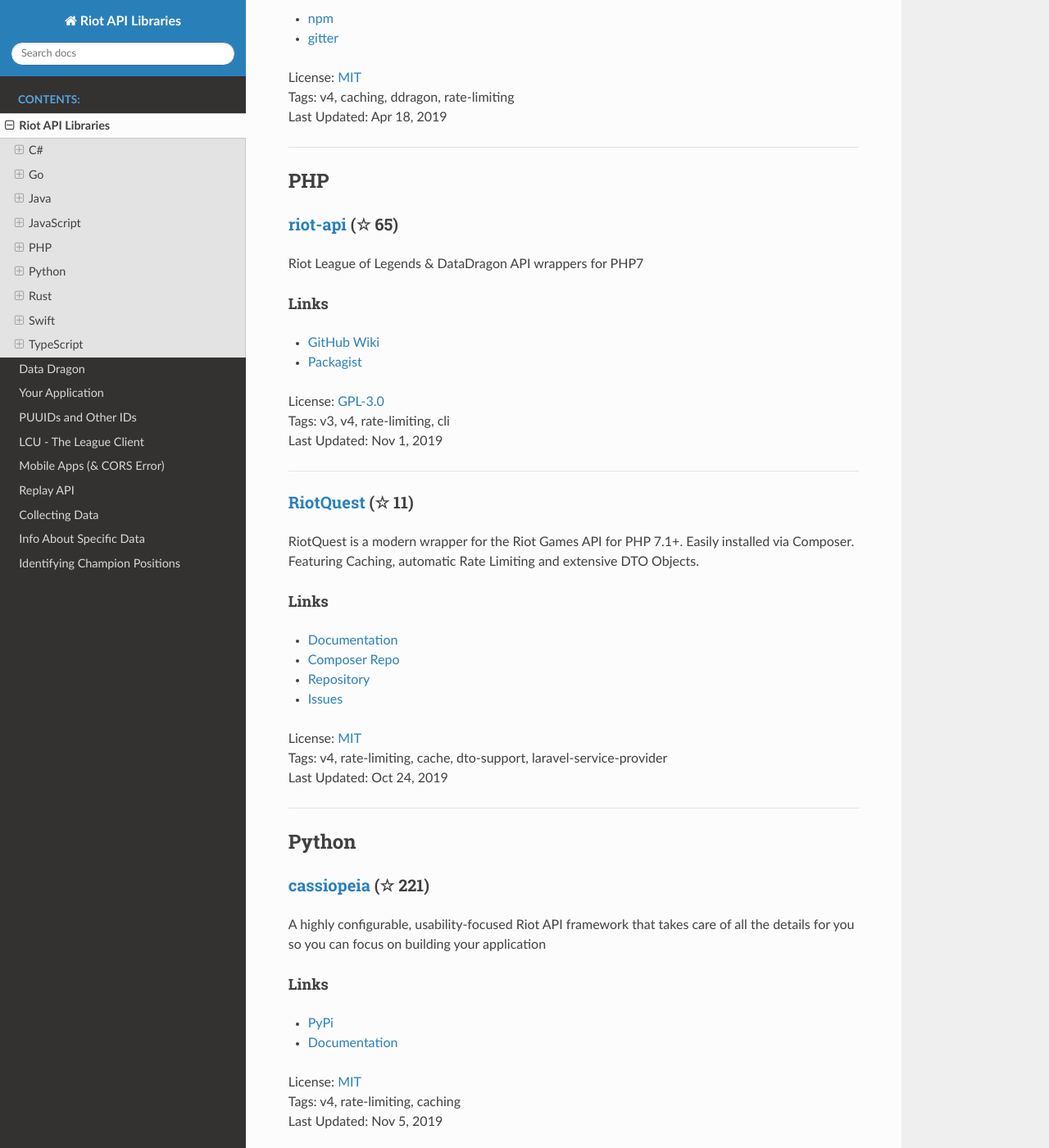
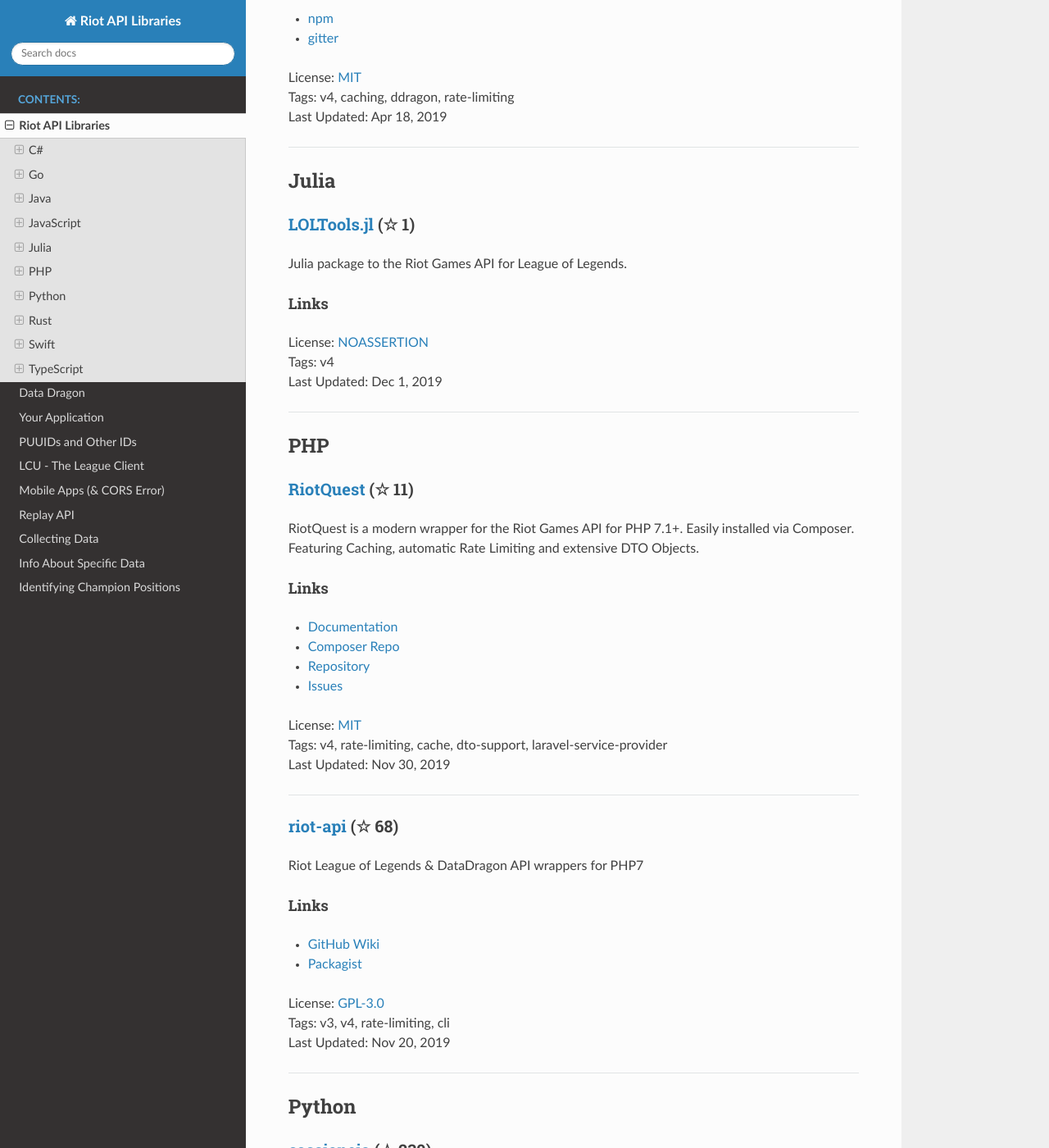
Before and after one commit to WxWatch/riot-api-libraries, a Sphinx documentation site: the page built from docs/libraries.rst, in a window 1280 px wide and 1400 px high, scrolled down 4152 px. Shown: the whole window at 82% size. Built offline with Sphinx 7.4.7 and the Read the Docs theme 2.0.0, drawn with Linux system fonts in a browser that asks for light colours; pages that are not in the unit, such as notebooks, are missing from menus; some of the changed text lies outside the part shown.

```diff
--- a/docs/libraries.rst
+++ b/docs/libraries.rst
@@ -15,11 +15,11 @@ Links
 - `NuGet <https://www.nuget.org/packages/MingweiSamuel.Camille/>`_
 | License: `LGPL-3.0 <http://choosealicense.com/licenses/lgpl-3.0>`_
 | Tags: v3, v4, rate-limiting
-| Last Updated: Nov 6, 2019
+| Last Updated: Nov 30, 2019
 
 -----------------
 
-`RiotSharp <https://github.com/BenFradet/RiotSharp>`_ (☆ 192)
+`RiotSharp <https://github.com/BenFradet/RiotSharp>`_ (☆ 195)
 ~~~~~~~~~~~~~~~~~~~~~~~~~~~~~~~~~~~~~~~~~~~~~~~~~~~~~~~~~~~~~~~~~~~~~~~~~~~~~~~~~~~~~~~~~~~~~~~~~~~~
 
 RiotSharp's ASP.NET Core integration. **NOTE: NuGet releases are severely outdated, although library itself is maintained!**
@@ -29,14 +29,14 @@ Links
 
 | License: `MIT <http://choosealicense.com/licenses/mit>`_
 | Tags: v4, rate-limiting, asp-net-core
-| Last Updated: Oct 17, 2019
+| Last Updated: Nov 27, 2019
 
 -----------------
 
 Go
 ------------------------------------------
 
-`golio <https://github.com/KnutZuidema/golio>`_ (☆ 2)
+`golio <https://github.com/KnutZuidema/golio>`_ (☆ 4)
 ~~~~~~~~~~~~~~~~~~~~~~~~~~~~~~~~~~~~~~~~~~~~~~~~~~~~~~~~~~~~~~~~~~~~~~~~~~~~~~~~~~~~~~~~~~~~~~~~~~~~
 
 Go wrapper around the Riot Games API and the Data Dragon Service
@@ -65,11 +65,11 @@ Links
 
 | License: `Apache-2.0 <http://choosealicense.com/licenses/apache-2.0>`_
 | Tags: v4
-| Last Updated: Nov 5, 2019
+| Last Updated: Nov 30, 2019
 
 -----------------
 
-`orianna <https://github.com/meraki-analytics/orianna>`_ (☆ 102)
+`orianna <https://github.com/meraki-analytics/orianna>`_ (☆ 104)
 ~~~~~~~~~~~~~~~~~~~~~~~~~~~~~~~~~~~~~~~~~~~~~~~~~~~~~~~~~~~~~~~~~~~~~~~~~~~~~~~~~~~~~~~~~~~~~~~~~~~~
 
 A highly configurable, usability-focused Riot API framework that takes care of all the details for you so you can focus on building your application
@@ -132,11 +132,11 @@ Links
 - `npm <https://www.npmjs.com/package/teemojs>`_
 | License: `LGPL-3.0 <http://choosealicense.com/licenses/lgpl-3.0>`_
 | Tags: v3, v4, rate-limiting
-| Last Updated: Oct 31, 2019
+| Last Updated: Nov 25, 2019
 
 -----------------
 
-`kayn <https://github.com/cnguy/kayn>`_ (☆ 95)
+`kayn <https://github.com/cnguy/kayn>`_ (☆ 98)
 ~~~~~~~~~~~~~~~~~~~~~~~~~~~~~~~~~~~~~~~~~~~~~~~~~~~~~~~~~~~~~~~~~~~~~~~~~~~~~~~~~~~~~~~~~~~~~~~~~~~~
 
 superagent-inspired Node.js lib (w/ **some** TypeScript support) for accessing Riot's League of Legend's API (discord: cnguy#3614)
@@ -199,24 +199,25 @@ Links
 
 -----------------
 
-PHP
+Julia
 ------------------------------------------
 
-`riot-api <https://github.com/dolejska-daniel/riot-api>`_ (☆ 65)
+`LOLTools.jl <https://github.com/wookay/LOLTools.jl>`_ (☆ 1)
 ~~~~~~~~~~~~~~~~~~~~~~~~~~~~~~~~~~~~~~~~~~~~~~~~~~~~~~~~~~~~~~~~~~~~~~~~~~~~~~~~~~~~~~~~~~~~~~~~~~~~
 
-Riot League of Legends & DataDragon API wrappers for PHP7
+Julia package to the Riot Games API for League of Legends.
 
 Links
 ::::::::::::::::
 
-- `GitHub Wiki <https://github.com/dolejska-daniel/riot-api/wiki>`_
-- `Packagist <https://packagist.org/packages/dolejska-daniel/riot-api>`_
-| License: `GPL-3.0 <http://choosealicense.com/licenses/gpl-3.0>`_
-| Tags: v3, v4, rate-limiting, cli
-| Last Updated: Nov 1, 2019
+| License: `NOASSERTION <http://choosealicense.com/licenses/other>`_
+| Tags: v4
+| Last Updated: Dec 1, 2019
 
 -----------------
+
+PHP
+------------------------------------------
 
 `RiotQuest <https://github.com/supergrecko/RiotQuest>`_ (☆ 11)
 ~~~~~~~~~~~~~~~~~~~~~~~~~~~~~~~~~~~~~~~~~~~~~~~~~~~~~~~~~~~~~~~~~~~~~~~~~~~~~~~~~~~~~~~~~~~~~~~~~~~~
@@ -232,14 +233,30 @@ Links
 - `Issues <https://github.com/supergrecko/RiotQuest/issues>`_
 | License: `MIT <http://choosealicense.com/licenses/mit>`_
 | Tags: v4, rate-limiting, cache, dto-support, laravel-service-provider
-| Last Updated: Oct 24, 2019
+| Last Updated: Nov 30, 2019
+
+-----------------
+
+`riot-api <https://github.com/dolejska-daniel/riot-api>`_ (☆ 68)
+~~~~~~~~~~~~~~~~~~~~~~~~~~~~~~~~~~~~~~~~~~~~~~~~~~~~~~~~~~~~~~~~~~~~~~~~~~~~~~~~~~~~~~~~~~~~~~~~~~~~
+
+Riot League of Legends & DataDragon API wrappers for PHP7
+
+Links
+::::::::::::::::
+
+- `GitHub Wiki <https://github.com/dolejska-daniel/riot-api/wiki>`_
+- `Packagist <https://packagist.org/packages/dolejska-daniel/riot-api>`_
+| License: `GPL-3.0 <http://choosealicense.com/licenses/gpl-3.0>`_
+| Tags: v3, v4, rate-limiting, cli
+| Last Updated: Nov 20, 2019
 
 -----------------
 
 Python
 ------------------------------------------
 
-`cassiopeia <https://github.com/meraki-analytics/cassiopeia>`_ (☆ 221)
+`cassiopeia <https://github.com/meraki-analytics/cassiopeia>`_ (☆ 230)
 ~~~~~~~~~~~~~~~~~~~~~~~~~~~~~~~~~~~~~~~~~~~~~~~~~~~~~~~~~~~~~~~~~~~~~~~~~~~~~~~~~~~~~~~~~~~~~~~~~~~~
 
 A highly configurable, usability-focused Riot API framework that takes care of all the details for you so you can focus on building your application
@@ -251,11 +268,11 @@ Links
 - `Documentation <http://cassiopeia.readthedocs.org/en/latest/>`_
 | License: `MIT <http://choosealicense.com/licenses/mit>`_
 | Tags: v4, rate-limiting, caching
-| Last Updated: Nov 5, 2019
+| Last Updated: Nov 21, 2019
 
 -----------------
 
-`Riot-Watcher <https://github.com/pseudonym117/Riot-Watcher>`_ (☆ 257)
+`Riot-Watcher <https://github.com/pseudonym117/Riot-Watcher>`_ (☆ 262)
 ~~~~~~~~~~~~~~~~~~~~~~~~~~~~~~~~~~~~~~~~~~~~~~~~~~~~~~~~~~~~~~~~~~~~~~~~~~~~~~~~~~~~~~~~~~~~~~~~~~~~
 
 Python wrapper for the Riot Games API for League of Legends
@@ -267,7 +284,7 @@ Links
 - `PyPi <https://pypi.python.org/pypi/riotwatcher>`_
 | License: `MIT <http://choosealicense.com/licenses/mit>`_
 | Tags: v4, rate-limiting
-| Last Updated: Oct 23, 2019
+| Last Updated: Nov 12, 2019
 
 -----------------
 
@@ -300,7 +317,7 @@ Links
 - `Crates.io <https://crates.io/crates/riven>`_
 | License: `MIT <http://choosealicense.com/licenses/mit>`_
 | Tags: v3, v4, rate-limiting, tft
-| Last Updated: Nov 5, 2019
+| Last Updated: Nov 14, 2019
 
 -----------------
 
```
Also changed, not shown: other parts of docs/libraries.rst (+12 -12 lines).
